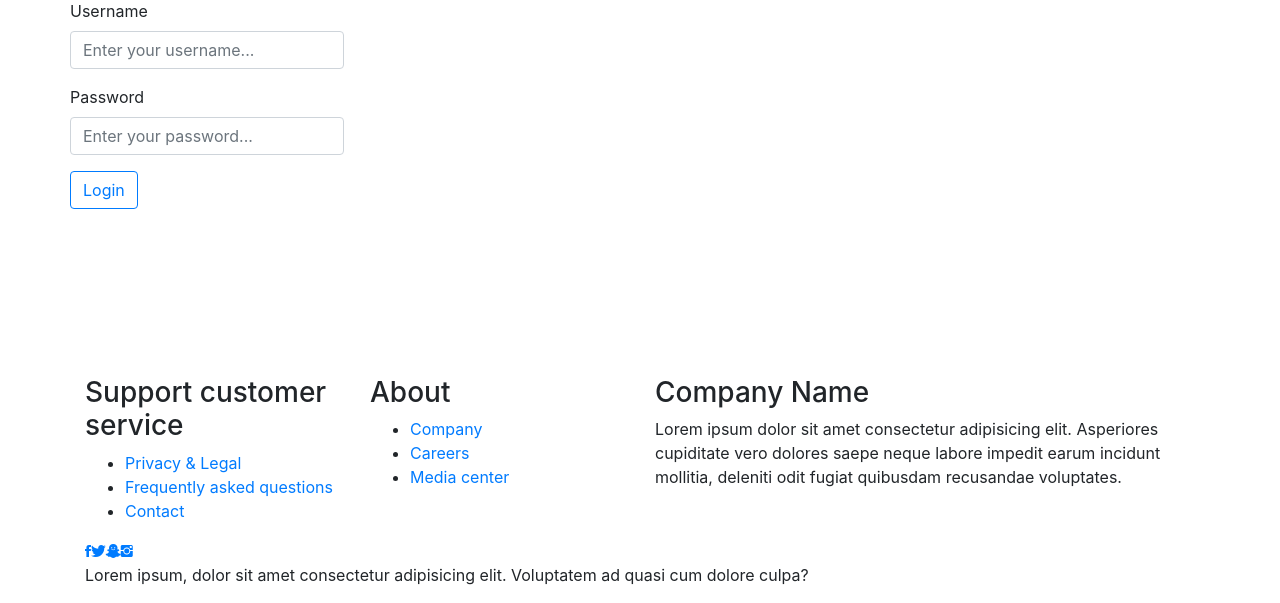
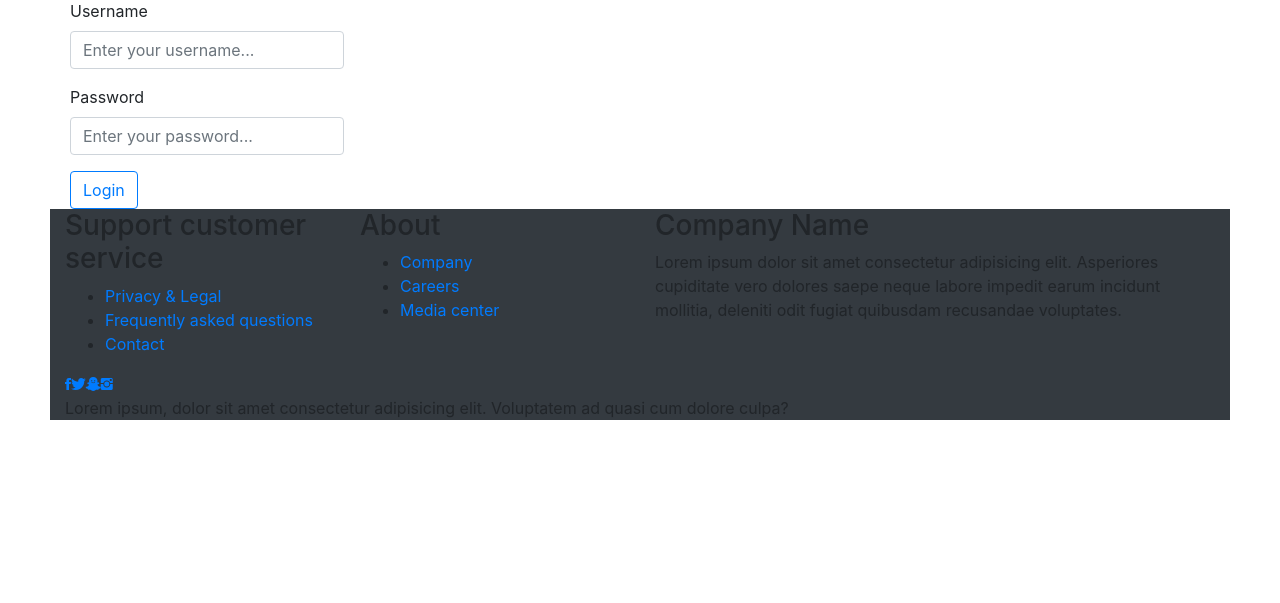
Before and after one commit to pinklove0526/Skill_Learning, a PHP site: page /login.php in a window 1280 px wide. Shown: the part 197-800 px from the top of the page. Run offline with PHP 8.4, Linux system fonts and the light colour scheme.

Commit message:
Update footer.php

```diff
--- a/includes/footer.php
+++ b/includes/footer.php
@@ -1,7 +1,7 @@
 
 
          <footer>
-            <div class="container fixed-bottom">
+            <div class="container-fluid bg-dark">
                 <div class="row">
                     <div class="col-sm-6 col-md-3 item">
                         <h3>Support customer service</h3>
```
